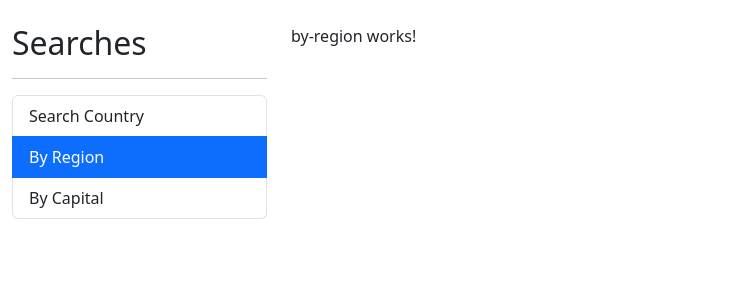
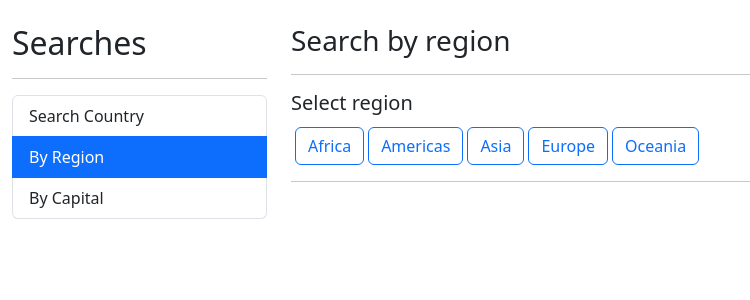
Before and after one commit to JuanPabloSR/CountriesApp, an Angular app: page /region in a window 1280 px wide. Shown: the top 300 px of the page, without its empty margins (0-750 px from the left). Built offline with nearby package versions, Linux system fonts and the light colour scheme.

Commit message:
update view by region, optimized get request, and added animations

```diff
--- a/src/app/app-routing.module.ts
+++ b/src/app/app-routing.module.ts
@@ -26,7 +26,8 @@ const routes: Routes = [
   {
     path: '**', //? se coloca ** para indicar cualquier ruta que no sea las anteriomente puestas
     redirectTo: '',
-  },
+  }
+
 ];
 
 @NgModule({
--- a/src/app/country/components/country-table/country-table.component.html
+++ b/src/app/country/components/country-table/country-table.component.html
@@ -8,7 +8,7 @@
       <th>More...</th>
     </tr>
   </thead>
-  <tbody>
+  <tbody class="animate__animated animate__fadeIn animate__faster">
     <tr *ngFor="let country of countries; let i = index" >
       <td>{{ i + 1}}</td>
       <td>
--- a/src/app/country/pages/by-capital/by-capital.component.html
+++ b/src/app/country/pages/by-capital/by-capital.component.html
@@ -1,4 +1,5 @@
-<h2>By Capital</h2>
+<div class="animate__animated animate__fadeIn animate__faster">
+  <h2 >By Capital</h2>
 <hr />
 
 <div class="row">
@@ -21,3 +22,5 @@
     <app-country-table [countries]="countries"></app-country-table>
   </div>
 </div>
+
+</div>
--- a/src/app/country/pages/by-country/by-country.component.html
+++ b/src/app/country/pages/by-country/by-country.component.html
@@ -1,4 +1,5 @@
-<h2>By Country</h2>
+<div class="animate__animated animate__fadeIn animate__faster">
+  <h2>By Country</h2>
 <hr />
 
 <div class="row">
@@ -23,3 +24,5 @@
     <app-country-table [countries]="countries"></app-country-table>
   </div>
 </div>
+
+</div>
--- a/src/app/country/pages/by-region/by-region.component.html
+++ b/src/app/country/pages/by-region/by-region.component.html
@@ -1 +1,33 @@
-<p>by-region works!</p>
+<div class="animate__animated animate__fadeIn animate__faster">
+  <h3>
+    Search by region <small>{{ regionActive | titlecase }}</small>
+  </h3>
+  <hr />
+
+  <h5>Select region</h5>
+
+  <div class="row">
+    <div class="col">
+      <!-- [class.btn-primary] = 'region === regionActive' -->
+      <!-- [ngClass]="{
+        'btn-primary': regionActive === region,
+        'btn-outline-primary': regionActive !== region
+      }" -->
+      <button
+        *ngFor="let region of regions"
+        class="ms-1 mt-1"
+        [class]="getCssClass(region)"
+        (click)="activedRegion(region)"
+      >
+        {{ region | titlecase }}
+      </button>
+    </div>
+  </div>
+  <hr>
+  <div *ngIf="countries.length > 0" class="row" >
+    <div class="col">
+      <app-country-table [countries]="countries"></app-country-table>
+    </div>
+  </div>
+
+</div>
--- a/src/app/country/pages/by-region/by-region.component.ts
+++ b/src/app/country/pages/by-region/by-region.component.ts
@@ -1,16 +1,34 @@
-import { Component, OnInit } from '@angular/core';
+import { Component } from '@angular/core';
+import { Country } from '../../interfaces/country.interface';
+import { CountryService } from '../../services/country.service';
 
 @Component({
   selector: 'app-by-region',
   templateUrl: './by-region.component.html',
-  styles: [
-  ]
+  styles: [],
 })
-export class ByRegionComponent implements OnInit {
+export class ByRegionComponent {
+  regions: string[] = ['africa', 'americas', 'asia', 'europe', 'oceania'];
+  regionActive: string = '';
+  countries: Country[] = [];
 
-  constructor() { }
+  constructor(private countryService: CountryService) {}
 
-  ngOnInit(): void {
+  activedRegion(region: string) {
+    if (region === this.regionActive) {
+      return;
+    }
+
+    this.regionActive = region;
+    this.countries = [];
+    this.countryService
+      .searchRegion(region)
+      .subscribe((countries) => (this.countries = countries));
   }
 
+  getCssClass(region: string) {
+    return region === this.regionActive
+      ? 'btn btn-primary'
+      : 'btn btn-outline-primary';
+  }
 }
--- a/src/app/country/pages/view-country/view-country.component.html
+++ b/src/app/country/pages/view-country/view-country.component.html
@@ -1,3 +1,4 @@
+<div class="animate__animated animate__fadeIn animate__faster">
   <div *ngIf="!country; else divCountry" class="alert alert-info">
     Please wait...
   </div>
@@ -11,7 +12,7 @@
       </div>
     </div>
 
-  <div class="row">
+    <div class="row animate__animated animate__fadeIn animate__faster">
       <div class="col-4">
         <h3>Bandera</h3>
         <img [src]="country.flags.svg" alt="img flag" class="img-thumbnail" />
@@ -55,3 +56,5 @@
 
     </div>
   </ng-template>
+
+</div>
--- a/src/app/country/services/country.service.ts
+++ b/src/app/country/services/country.service.ts
@@ -1,6 +1,6 @@
-import { HttpClient } from '@angular/common/http';
+import { HttpClient, HttpParams } from '@angular/common/http';
 import { Injectable } from '@angular/core';
-import { Observable } from 'rxjs';
+import { Observable, tap } from 'rxjs';
 import { Country } from '../interfaces/country.interface';
 
 @Injectable({
@@ -9,20 +9,33 @@ import { Country } from '../interfaces/country.interface';
 export class CountryService {
   private apiUrl: string = 'https://restcountries.com/v3.1';
 
+  get httpParams() {
+    return new HttpParams().set('fields', 'name,capital,flags,population,cca2');
+  }
+
   constructor(private http: HttpClient) {}
 
   searchCountry(term: string): Observable<Country[]> {
     const url = `${this.apiUrl}/name/${term}`;
-    return this.http.get<Country[]>(url);
+    return this.http.get<Country[]>(url, {params: this.httpParams});
   }
 
   searchCapital(term: string): Observable<Country[]> {
     const url = `${this.apiUrl}/capital/${term}`;
-    return this.http.get<Country[]>(url);
+    return this.http.get<Country[]>(url, {params: this.httpParams});
   }
 
   getCountryById(id: string): Observable<Country[]> {
     const url = `${this.apiUrl}/alpha/${id}`;
     return this.http.get<Country[]>(url);
   }
+
+  searchRegion( region: string): Observable<Country[]> {
+
+    const url = `${this.apiUrl}/region/${region}`;
+
+    return this.http.get<Country[]>(url, {params: this.httpParams}).pipe(
+      tap(console.log)
+    );
+  }
 }
--- a/src/index.html
+++ b/src/index.html
@@ -1,14 +1,23 @@
-<!doctype html>
+<!DOCTYPE html>
 <html lang="en">
   <head>
-  <meta charset="utf-8">
+    <meta charset="utf-8" />
     <title>CountriesApp</title>
-  <base href="/">
-  <meta name="viewport" content="width=device-width, initial-scale=1">
-  <link rel="icon" type="image/x-icon" href="/assets/earth.png">
+    <base href="/" />
+    <meta name="viewport" content="width=device-width, initial-scale=1" />
+    <link rel="icon" type="image/x-icon" href="/assets/earth.png" />
     <!-- bootstrap -->
-  <link href="https://cdn.jsdelivr.net/npm/bootstrap@5.3.0-alpha1/dist/css/bootstrap.min.css" rel="stylesheet" integrity="sha384-GLhlTQ8iRABdZLl6O3oVMWSktQOp6b7In1Zl3/Jr59b6EGGoI1aFkw7cmDA6j6gD" crossorigin="anonymous">
-
+    <link
+      href="https://cdn.jsdelivr.net/npm/bootstrap@5.3.0-alpha1/dist/css/bootstrap.min.css"
+      rel="stylesheet"
+      integrity="sha384-GLhlTQ8iRABdZLl6O3oVMWSktQOp6b7In1Zl3/Jr59b6EGGoI1aFkw7cmDA6j6gD"
+      crossorigin="anonymous"
+    />
+    <!-- animatedCss -->
+    <link
+      rel="stylesheet"
+      href="https://cdnjs.cloudflare.com/ajax/libs/animate.css/4.1.1/animate.min.css"
+    />
   </head>
   <body>
     <app-root></app-root>
```
Lines whose indentation alone changed are shown as unchanged.
